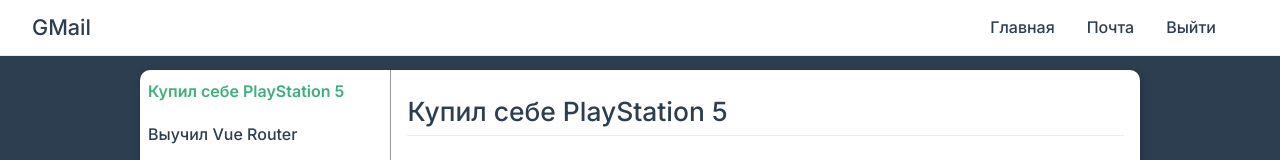
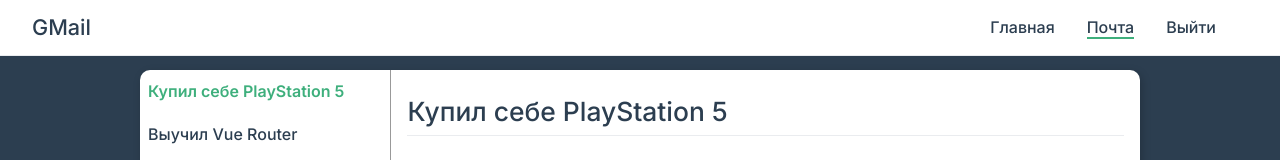
Before and after one commit to Wolf-Den1994/vue_project9, a Vue app: page /mail/1 in a window 1280 px wide. Shown: the top 160 px of the page. Built offline with nearby package versions, Linux system fonts and the light colour scheme.

Commit message:
state link

```diff
--- a/src/components/TheNavbar.vue
+++ b/src/components/TheNavbar.vue
@@ -4,7 +4,11 @@
     <ul class="navbar-menu">
       <li><router-link to="/dashboard">Главная</router-link></li>
       <li>
-        <router-link to="/mail">Почта</router-link>
+        <router-link to="/mail" custom #="{ navigate, href }">
+          <a href="#" @click="navigate" :class="{
+            active: $route.path.indexOf(href) !== -1
+          }">Почта</a>
+        </router-link>
       </li>
       <li><a href="#" @click.prevent="logout">Выйти</a></li>
     </ul>
```
